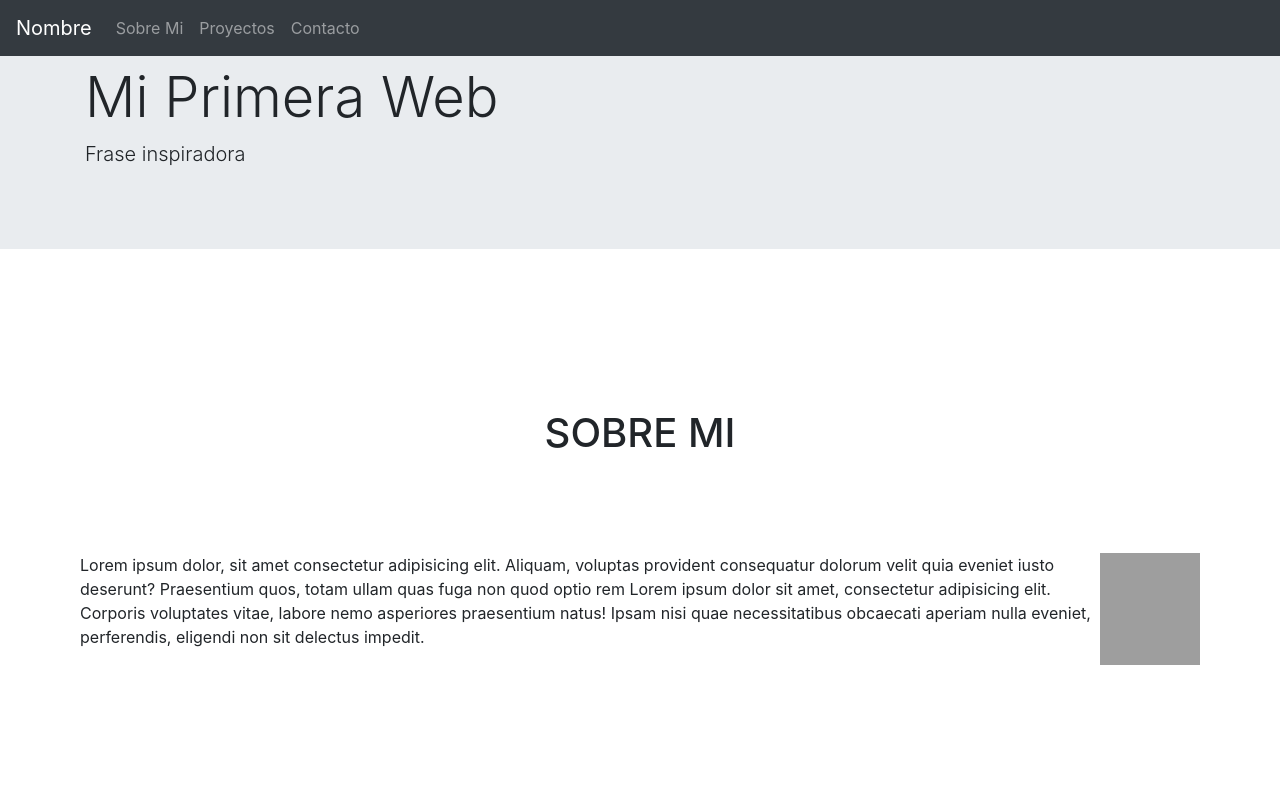
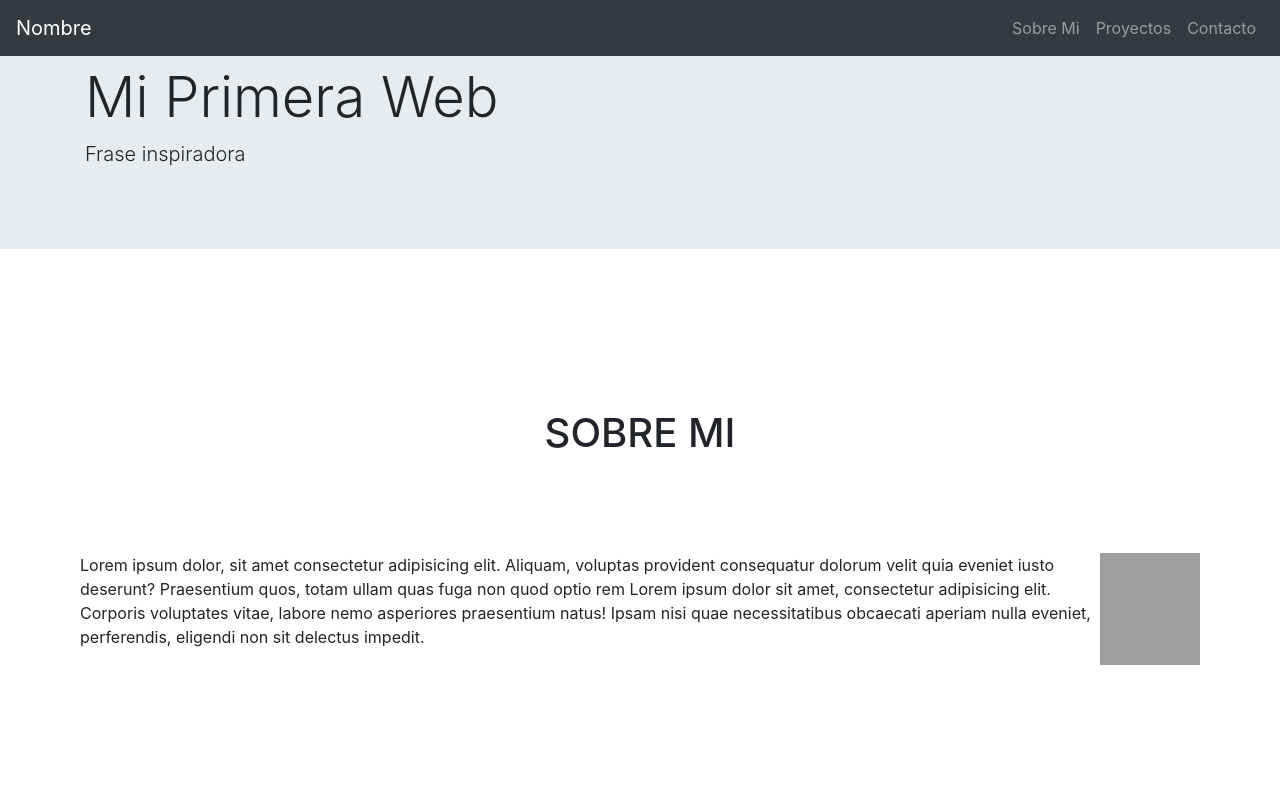
Before and after one commit to fedejimenez/git-bisect-ejemplo, a plain HTML site: page index.html in a window 1280 px wide. Shown: the top 800 px of the page. Drawn offline with nearby package versions, Linux system fonts and the light colour scheme; grey boxes are pictures that could not be loaded.

Commit message:
Agregar estilos a barra de navegacion

```diff
--- a/css/styles.css
+++ b/css/styles.css
@@ -27,3 +27,15 @@ footer h1 {
 #sobre-mi div {
   display: flex;
 }
+
+/* NAVBAR */
+
+.nabvar {
+  position: sticky;
+}
+
+.navbar-nav {
+  width: 100%;
+  display: flex;
+  justify-content: flex-end;
+}
```
